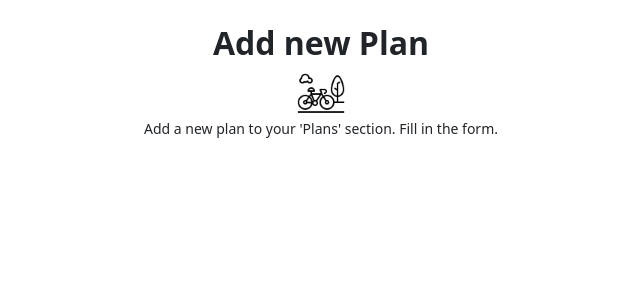
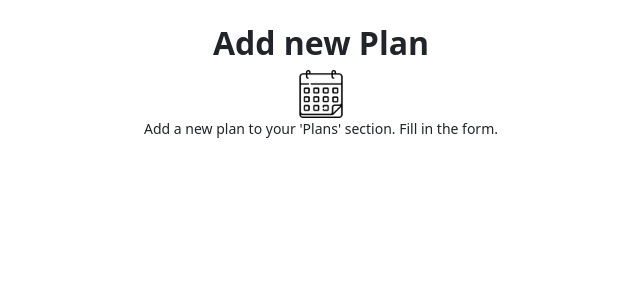
Before and after one commit to blankhall98/sandb, a Flask app: page /addplan in a window 1280 px wide. Shown: the part 56-356 px from the top of the page, without its empty margins (319-959 px from the left). Run offline with Flask 2, Linux system fonts and the light colour scheme.

Commit message:
style index

```diff
--- a/templates/addplan.html
+++ b/templates/addplan.html
@@ -4,7 +4,7 @@
 
 <div class="container d-flex align-items-center flex-column">
     <h2><b>Add new Plan</b></h2>
-    <img src="{{url_for('static', filename='images/bicycle.png')}}" alt="" style="height: 3em; width: 3em;">
+    <img src="{{url_for('static', filename='images/calendar.png')}}" alt="" style="height: 3em; width: 3em;">
     <small>
         Add a new plan to your 'Plans' section. Fill in the form.
     </small>
--- a/templates/addwanderung.html
+++ b/templates/addwanderung.html
@@ -4,7 +4,7 @@
 
 <div class="container d-flex align-items-center flex-column">
     <h2><b>Add new Wanderung</b></h2>
-    <img src="{{url_for('static', filename='images/cinema.png')}}" alt="" style="height: 3em; width: 3em;">
+    <img src="{{url_for('static', filename='images/bicycle.png')}}" alt="" style="height: 3em; width: 3em;">
     <small>
         Add a new wanderung to your 'Wanderungs' section. Fill in the form.
     </small>
```
